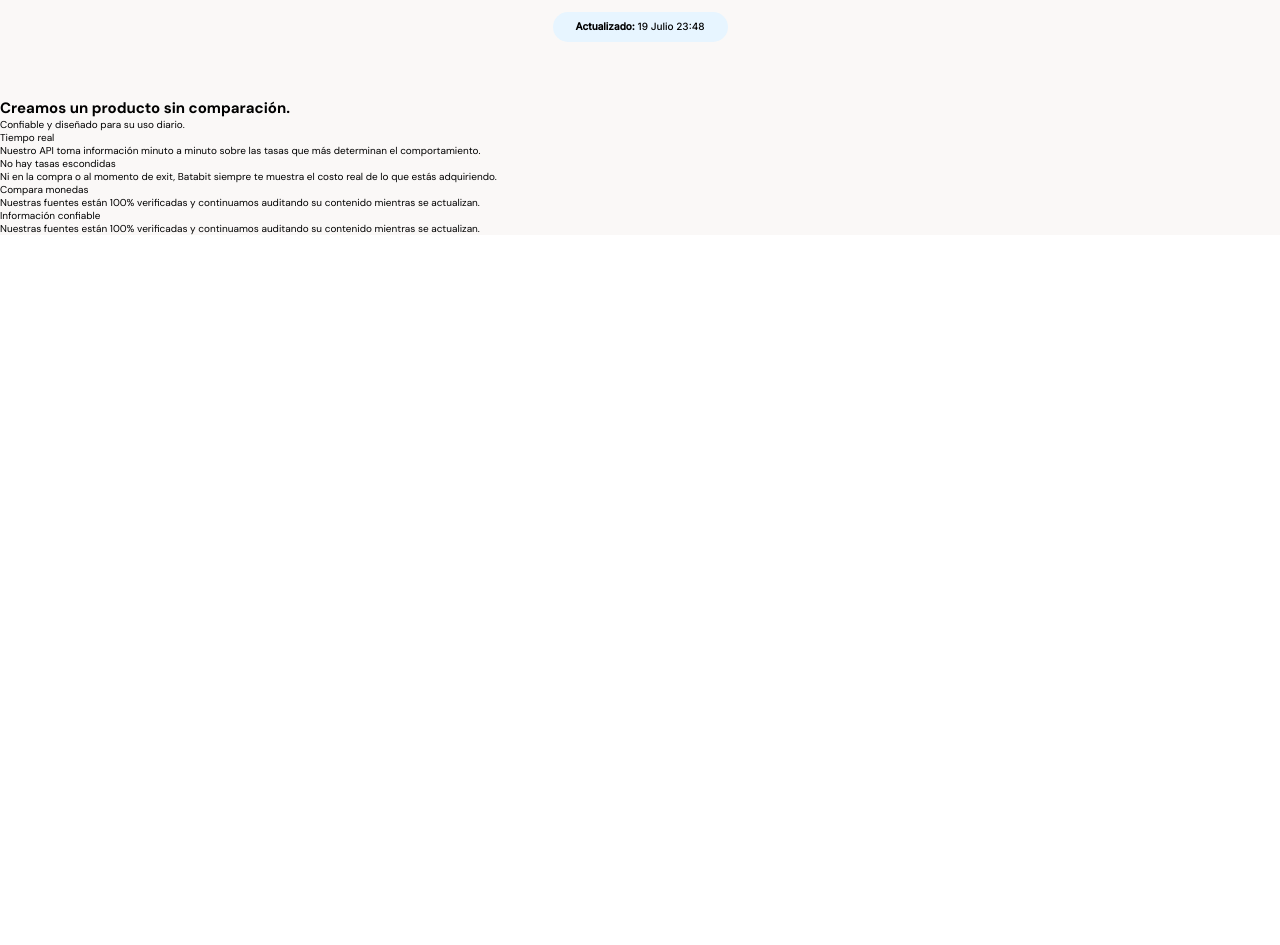
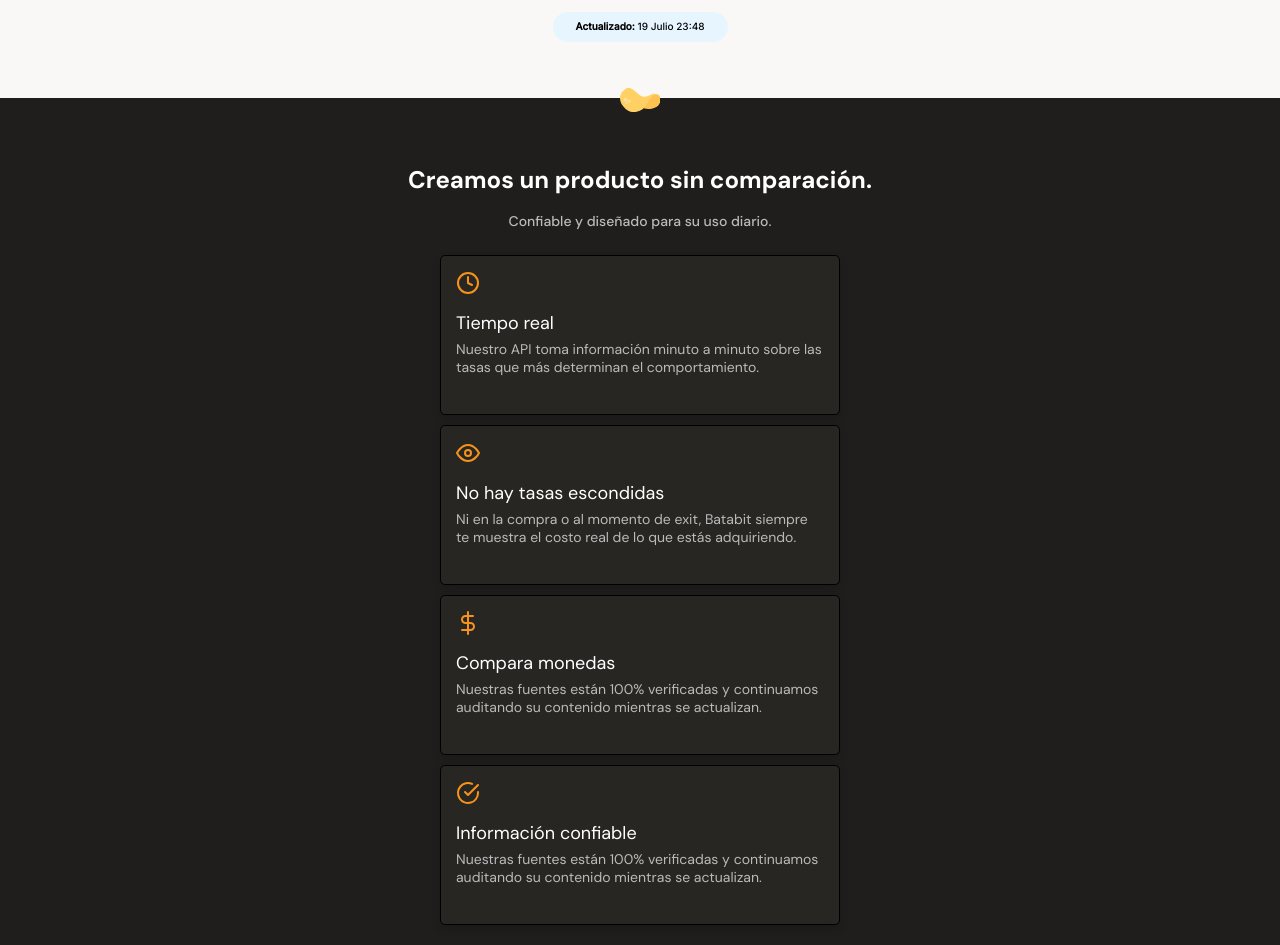
Before and after one commit to Rigobertoj/MobileFirst, a plain HTML site: page index.html in a window 1280 px wide. Shown: the part 1420-2365 px from the top of the page. Before the commit the page ends 1655 px from the top, so only its background shows below. Drawn offline with Linux system fonts and the light colour scheme.

Commit message:
terminando el desarrollo de la seccion de 'product-detail'

```diff
--- a/css/styles.css
+++ b/css/styles.css
@@ -84,8 +84,8 @@ header img{
     width: 229px;
     height: 48px;
     background-color: var(--off-white);
-    /*Sombra*/
 
+    /* TODO: Sombra*/
     box-shadow: 0px 4px 8px rgba(89, 73, 30, 0.16);
     border: none;
     border-radius: 5px;
@@ -307,3 +307,111 @@ main{
     background-color: var(--soft-blue);
     border-radius: 15px;
 }
+
+.main-product-detail{
+    position: relative;
+    width: 100%;
+    min-width: 320px;
+    height: auto;
+    padding: 20px 10px;
+    background-color: var(--warm-black);
+}
+
+.product-detail--batata-logo{
+    position: absolute;
+    width: 40px;
+    height: 25px;
+    top:-10px;
+    left: calc(50% - 20px);
+    background-image: url('../assets/icons/batata.svg');
+
+}
+.product-detail--title{
+    width: 90%;
+    min-width: 288px;
+    height: auto;
+    margin: 0 auto;
+    text-align: center;
+    margin-top: 50px;
+
+}
+
+.product-detail--title h2{
+    margin-bottom: 20px;
+    font-size: 2.4rem;
+    font-weight: bold;
+    line-height: 2.4rem;
+    color: var(--just-white);
+}
+
+.product-detail--title p{
+    margin-top: 12px;
+    font-size: 1.4rem;
+    font-weight: 500;
+    color: var(--gray);
+    margin-bottom: 15px;
+}
+
+.product-cards--container{
+    position: relative;
+    height: 100%;
+    margin-top: 25px;
+}
+
+.product-cards--container .product-detail--card{
+    width: 90%;
+    min-width: 288;
+    max-width: 400px;
+    height: 160px;
+    border-radius: 5px;
+    border: solid 1px;
+    margin: 0 auto;
+    padding: 15px;
+    margin-top: 10px;
+    background-color: var(--black);
+    box-shadow: 0px 4px 8px rgba(0, 0, 0, 0.16);
+}
+.clock{
+    position: absolute;
+    width: 40px;
+    height: 25px;
+    background-image: url("../assets/icons/clock.svg");
+    background-repeat: no-repeat;
+}
+
+.eye{
+    position: absolute;
+    width: 40px;
+    height: 25px;
+    background-image: url("../assets/icons/eye.svg");
+    background-repeat: no-repeat;
+}
+
+.dollar-sign{
+    position: absolute;
+    width: 40px;
+    height: 25px;
+    background-image: url("../assets/icons/dollar-sign.svg");
+    background-repeat: no-repeat;
+}
+
+.check-circle{
+    position: absolute;
+    width: 40px;
+    height: 25px;
+    background-image: url("../assets/icons/check-circle.svg");
+    background-repeat: no-repeat;
+}
+
+
+.product-cards--container .product-detail--card .product--card-title{
+    margin-top: 40px;
+    font-size: 1.8rem;
+    color: var(--just-white);
+}
+
+.product-cards--container .product-detail--card .product-card-body{
+    margin-top: 5px;
+    font-size: 1.4rem;
+    color: var(--gray);
+}
--- a/index.html
+++ b/index.html
@@ -102,21 +102,23 @@
                     <p class="product--card-title">No hay tasas escondidas</p>
                     <p class="product-card-body">Ni en la compra o al momento de exit, Batabit siempre te muestra el costo real de lo que estás adquiriendo.</p>
                 </article>
-                <article>
+                <article class="product-detail--card">
                     <span class="dollar-sign"></span>
                     <p class="product--card-title">Compara monedas</p>
                     <p class="product-card-body">
                         Nuestras fuentes están 100% verificadas y continuamos auditando su contenido mientras se actualizan.
                     </p>
                 </article>
-                <article>
+                <article class="product-detail--card">
                     <span class="check-circle"></span>
                     <p class="product--card-title">Información confiable</p>
                     <p class="product-card-body">Nuestras fuentes están 100% verificadas y continuamos auditando su contenido mientras se actualizan.</p>
                 </article>
             </section>
         </section>
-        <section></section>
+        <section>
+
+        </section>
         <section></section>
     </main>
     <footer></footer>
```
